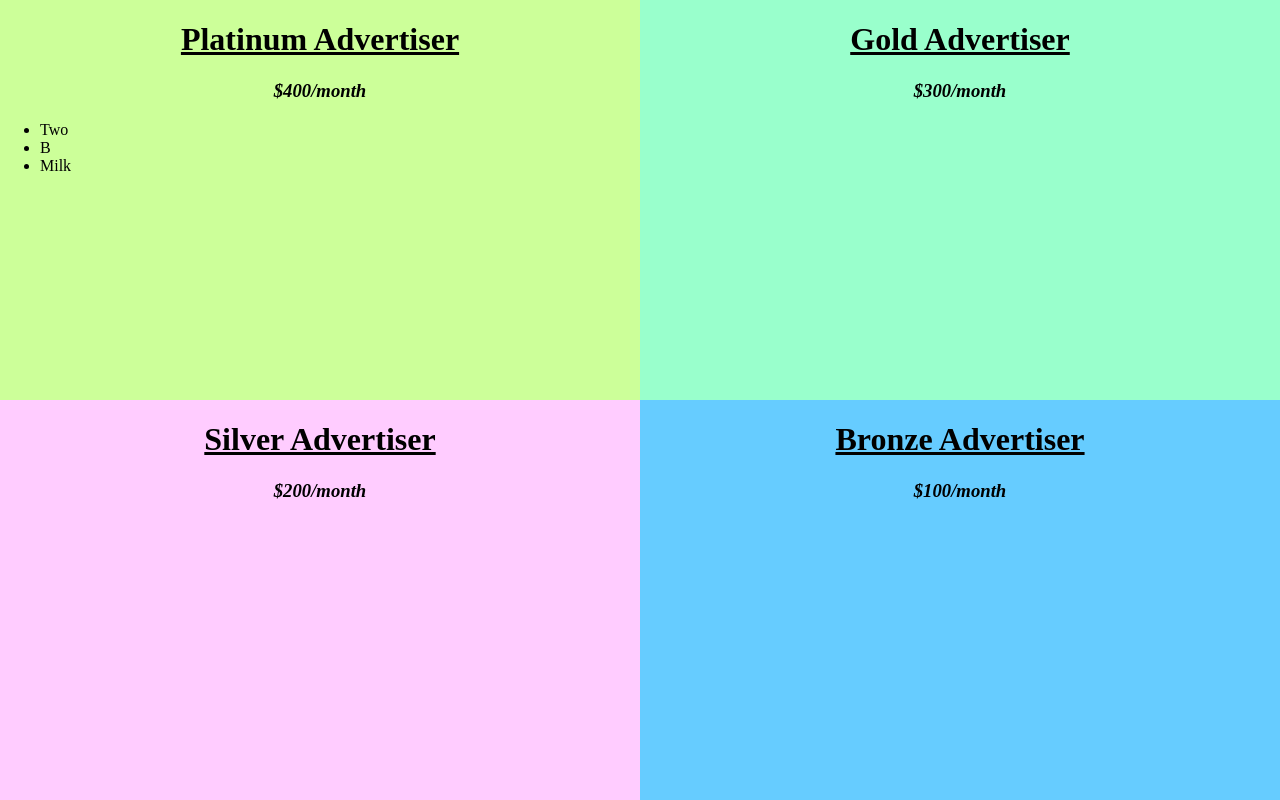
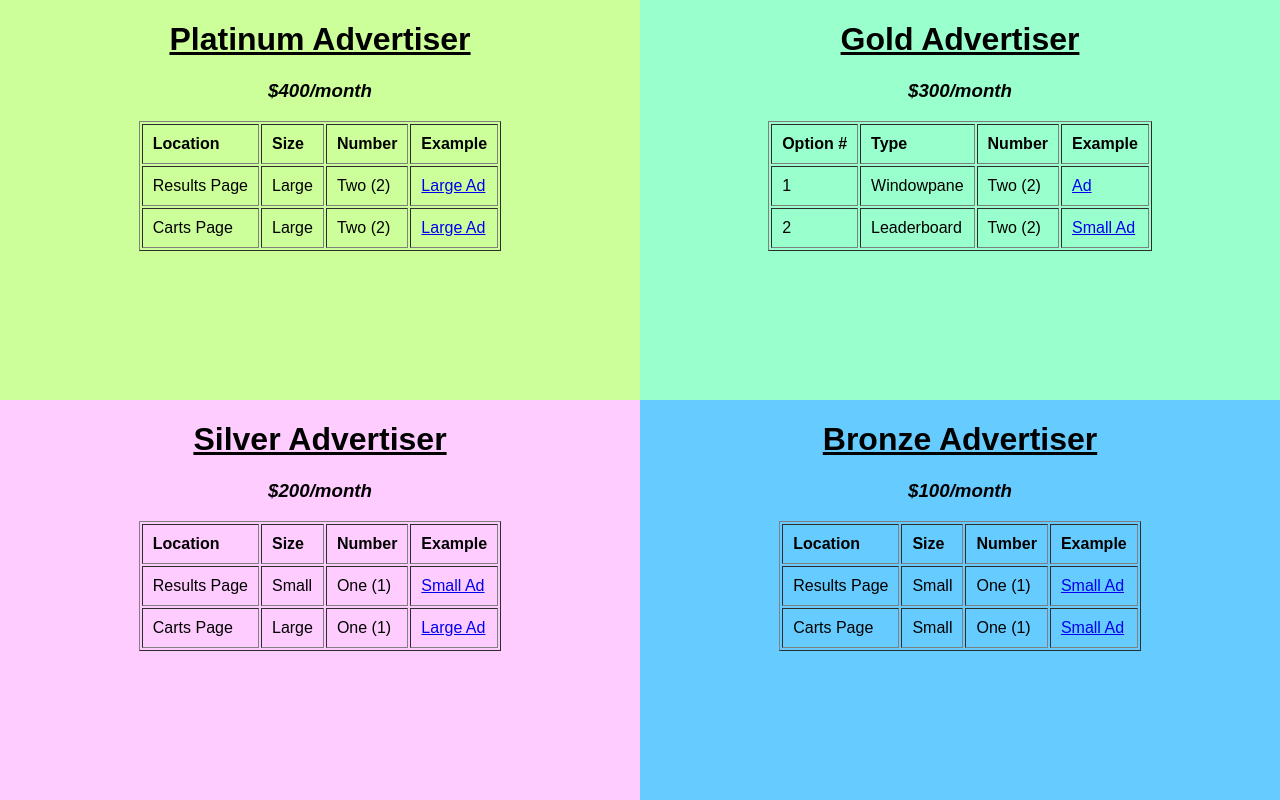
Before and after one commit to stuycs-softdev-fall-2013/proj3-7-cartwheels, a Flask app: template website/templates/ads.html in a window 1280 px wide. Run offline with Flask 2, Linux system fonts and the light colour scheme; the template is opened without the code that fills it, so the values that code supplies are empty; parts of the project's set-up code (start-up, migrations or seed data) failed here and were passed over.

Commit message:
ads.html

```diff
--- a/website/templates/ads.html
+++ b/website/templates/ads.html
@@ -3,7 +3,7 @@ Cart Owner Advertisments
 </title>
 <style type="text/css">
 
-html, body { height: 100%; padding: 0; margin: 0; }
+html, body { height: 100%; padding: 0; margin: 0; font-family:"Arial"; }
 div { width: 50%; height: 50%; float: left; }
 #div1 { background: #CCFF99; }
 #div2 { background: #99FFCC; }
@@ -12,33 +12,104 @@ div { width: 50%; height: 50%; float: left; }
 </style>
 <html>
 <body>
-<div id="div1">
+<div id="div1" align="center">
 <h1> <center> <u> Platinum Advertiser </center> </u> </h1>
 <h3> <center> <i> $400/month </center> </i> </h3>
-
-<ul>
-  <li> Two </li>
-  <li> B </li>
-  <li>Milk</li>
-</ul>
+<table border = "1" cellpadding="10">
+<tr>
+<td> <b> Location </b> </td>
+<td> <b> Size </b> </td>
+<td> <b> Number </b> </td>
+<td> <b> Example </b> </td>
+</tr>
+<tr>
+<td> Results Page </td>
+<td> Large </td>
+<td> Two (2) </td>
+<td> <a href="url">Large Ad</a> </td>
+</tr>
+<tr>
+<td> Carts Page </td>
+<td> Large </td>
+<td> Two (2) </td>
+<td> <a href="url">Large Ad</a> </td>
+</tr>
+</table>
 
 </div>
-<div id="div2">
+<div id="div2" align="center">
 <h1> <center> <u> Gold  Advertiser </center> </u> </h1>
 <h3> <center> <i> $300/month </center> </i> </h3>
-
+<table border = "1" cellpadding="10">
+<tr>
+<td> <b> Option # </b> </td>
+<td> <b> Type </b> </td>
+<td> <b> Number </b> </td>
+<td> <b> Example </b> </td>
+</tr>
+<tr>
+<td> 1 </td>
+<td> Windowpane </td>
+<td> Two (2) </td>
+<td> <a href="url"> Ad</a> </td>
+</tr>
+<tr>
+<td> 2 </td>
+<td> Leaderboard </td>
+<td> Two (2) </td>
+<td> <a href="url"> Small Ad</a> </td>
+</tr>
+</table>
 
 </div>
-<div id="div3">
+<div id="div3" align="center">
 <h1> <center> <u> Silver Advertiser </center> </u> </h1>
 <h3> <center> <i> $200/month </center> </i> </h3>
-
+<table border = "1" cellpadding="10">
+<tr>
+<td> <b> Location </b> </td>
+<td> <b> Size </b> </td>
+<td> <b> Number </b> </td>
+<td> <b> Example </b> </td>
+</tr>
+<tr>
+<td> Results Page </td>
+<td> Small </td>
+<td> One (1) </td>
+<td> <a href="url"> Small Ad</a> </td>
+</tr>
+<tr>
+<td> Carts Page </td>
+<td> Large </td>
+<td> One (1) </td>
+<td> <a href="url">Large Ad</a> </td>
+</tr>
+</table>
 
 </div>
-<div id="div4">
+<div id="div4" align="center">
 <h1> <center> <u> Bronze Advertiser </center> </u> </h1>
 <h3> <center> <i> $100/month </center> </i> </h3>
-
+<table border = "1" cellpadding="10">
+<tr>
+<td> <b> Location </b> </td>
+<td> <b> Size </b> </td>
+<td> <b> Number </b> </td>
+<td> <b> Example </b> </td>
+</tr>
+<tr>
+<td> Results Page </td>
+<td> Small </td>
+<td> One (1) </td>
+<td> <a href="url">Small Ad</a> </td>
+</tr>
+<tr>
+<td> Carts Page </td>
+<td> Small </td>
+<td> One (1) </td>
+<td> <a href="url">Small Ad</a> </td>
+</tr>
+</table>
 
 </div>
 </body>
```
